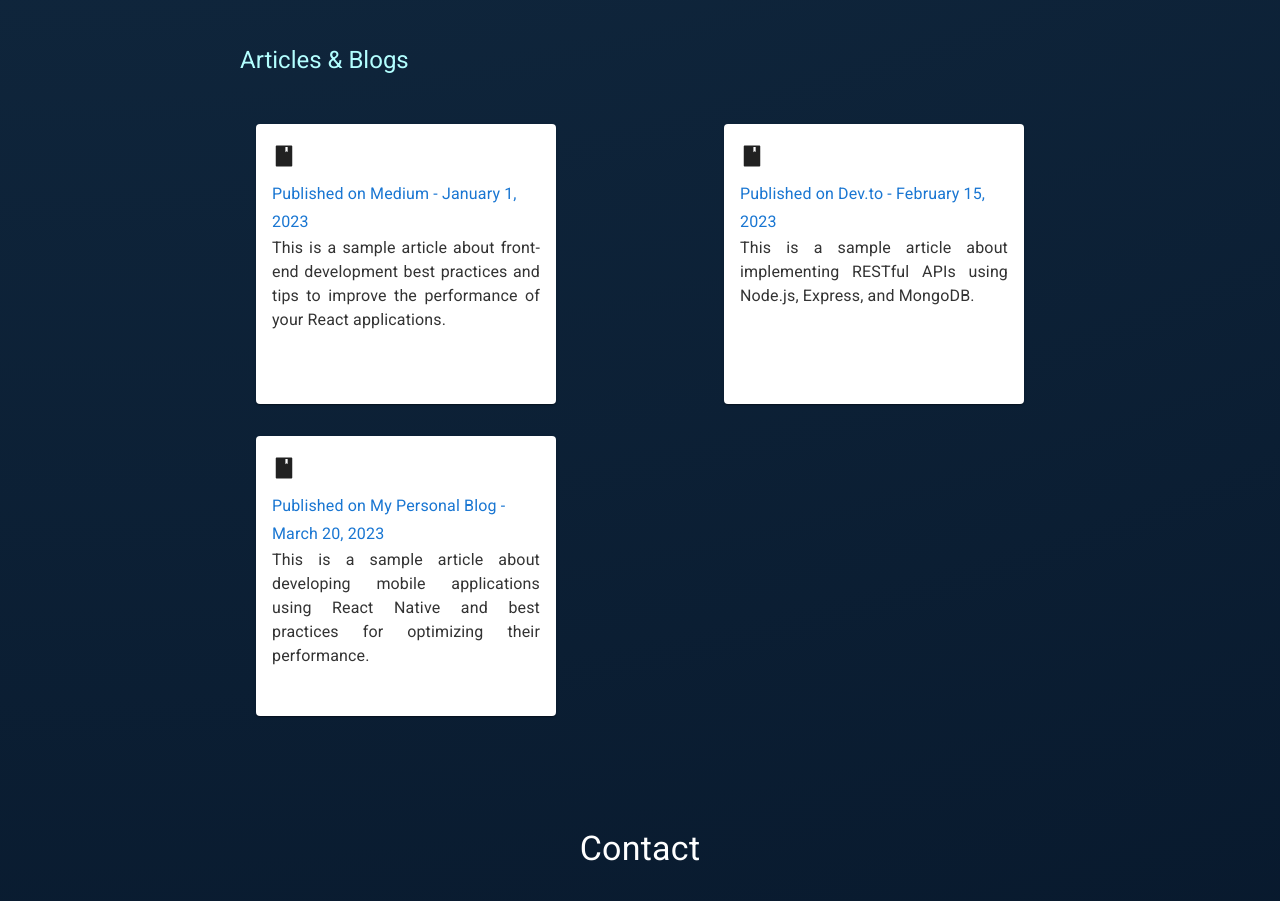
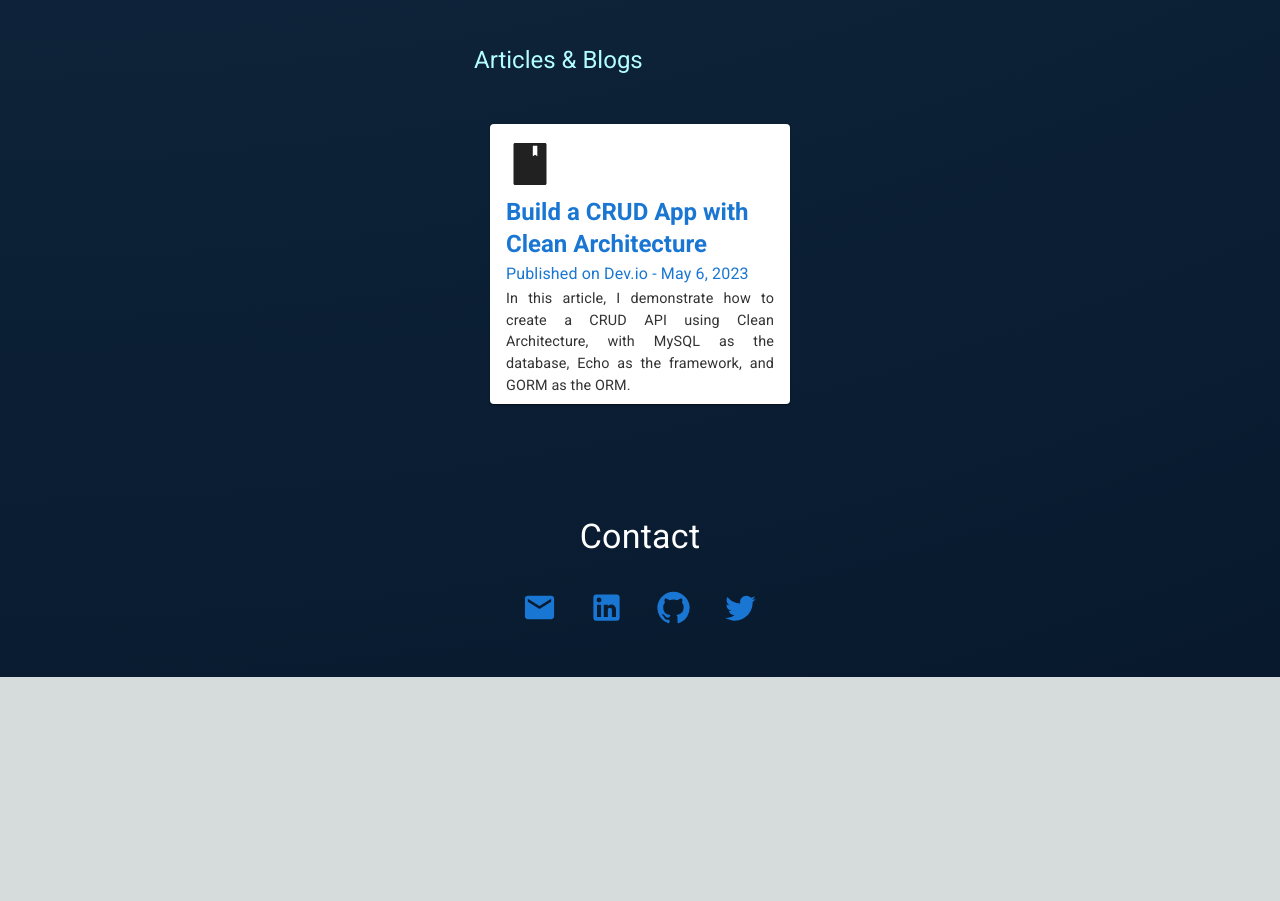
Before and after one commit to michinoins/portfolio, a Next.js app: page / in a window 1280 px wide. Shown: the part 2640-3541 px from the top of the page. After the commit the page ends 3317 px from the top, so only its background shows below. Built offline with nearby package versions, Linux system fonts and the light colour scheme.

Commit message:
add: articles

```diff
--- a/pages/components/ArticleSection.tsx
+++ b/pages/components/ArticleSection.tsx
@@ -1,4 +1,10 @@
-import { Card, CardActionArea, CardContent, Typography } from "@mui/material";
+import {
+  Card,
+  CardActionArea,
+  CardContent,
+  Typography,
+  CardMedia,
+} from "@mui/material";
 import styled from "@emotion/styled";
 import { keyframes } from "@emotion/react";
 import { AiFillBook } from "react-icons/ai";
@@ -47,7 +53,7 @@ const StyledCard = styled(Card)`
 
 const CardTitle = styled(Typography)`
   font-weight: bold;
-  color: #ffffff;
+  color: #1976d2;
 `;
 
 const CardSubtitle = styled(Typography)`
@@ -56,6 +62,7 @@ const CardSubtitle = styled(Typography)`
 
 const CardDescription = styled(Typography)`
   text-align: justify;
+  font-size: 0.9rem;
   height: 100%;
   overflow: hidden;
   color: #333;
@@ -86,22 +93,11 @@ const ArticleSection: React.FC<ArticleSectionProps> = ({ id }) => {
 
   const articles = [
     {
-      title: "Article 1",
-      subtitle: "Published on Medium - January 1, 2023",
+      title: "Build a CRUD App with Clean Architecture",
+      subtitle: "Published on Dev.io - May 6, 2023",
       description:
-        "This is a sample article about front-end development best practices and tips to improve the performance of your React applications.",
-    },
-    {
-      title: "Article 2",
-      subtitle: "Published on Dev.to - February 15, 2023",
-      description:
-        "This is a sample article about implementing RESTful APIs using Node.js, Express, and MongoDB.",
-    },
-    {
-      title: "Article 3",
-      subtitle: "Published on My Personal Blog - March 20, 2023",
-      description:
-        "This is a sample article about developing mobile applications using React Native and best practices for optimizing their performance.",
+        "In this article, I demonstrate how to create a CRUD API using Clean Architecture, with MySQL as the database, Echo as the framework, and GORM as the ORM.",
+      link: "https://dev.to/michinoins/building-a-crud-app-with-mysql-gorm-echo-and-clean-architecture-in-go-h6d",
     },
   ];
 
@@ -112,12 +108,12 @@ const ArticleSection: React.FC<ArticleSectionProps> = ({ id }) => {
         <CardContainer>
           {articles.map((article, index) => (
             <StyledCard key={index}>
-              <CardActionArea>
+              <CardActionArea href={article.link} target="_blank">
                 <CardContent>
                   <IconContainer>
-                    <AiFillBook size={24} />
-                    <CardTitle variant="h5">{article.title}</CardTitle>
+                    <AiFillBook size={48} />
                   </IconContainer>
+                  <CardTitle variant="h5">{article.title}</CardTitle>
                   <CardSubtitle variant="subtitle1">
                     {article.subtitle}
                   </CardSubtitle>
```
